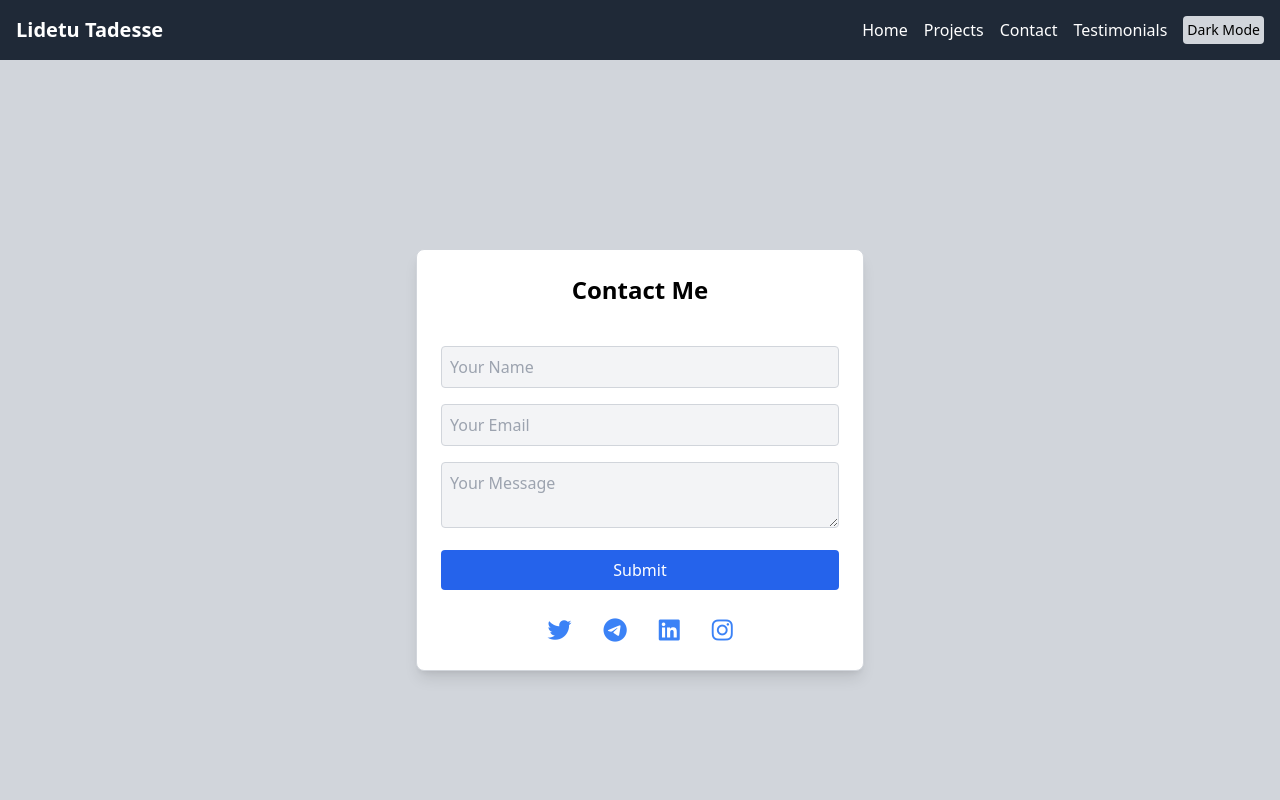
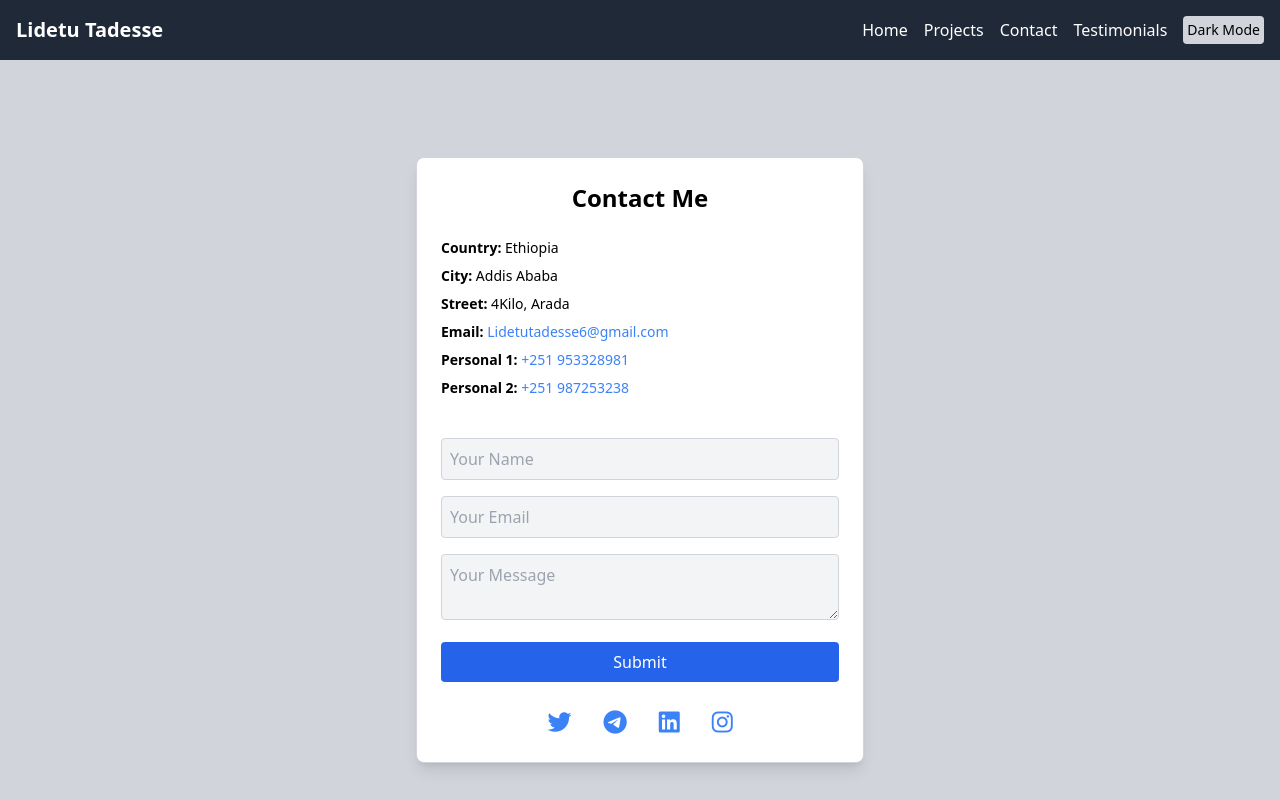
Before and after one commit to lidetrv/portfolio, a React (Vite) app: page /contact in a window 1280 px wide. Shown: the top 800 px of the page. Built offline with nearby package versions, Linux system fonts and the light colour scheme.

Commit message:
Update Contact component

```diff
--- a/src/pages/Contact.jsx
+++ b/src/pages/Contact.jsx
@@ -1,3 +1,116 @@
+// import React, { useContext } from "react";
+// import { ThemeContext } from "../App";
+
+// const Contact = () => {
+//   const { isDarkMode } = useContext(ThemeContext);
+//   return (
+//     <div
+//       className={`flex items-center justify-center min-h-screen py-8 ${
+//         isDarkMode ? "bg-gray-900 text-white" : "bg-gray-300 text-black"
+//       }`}
+//     >
+//       <div
+//         className={`w-full max-w-md p-6 rounded-lg shadow-lg border ${
+//           isDarkMode ? "bg-gray-800 border-gray-700" : "bg-white border-gray-300"
+//         }`}
+//       >
+//         <h2 className="text-2xl font-bold text-center mb-6">Contact Me</h2>
+//         <form
+//           name="contact"
+//           action="/success"
+//           method="POST"
+//           className="space-y-4"
+//         >
+//           <input type="hidden" name="form-name" value="contact" />
+
+//           {/* Name Input */}
+//           <input
+//             type="text"
+//             name="name"
+//             placeholder="Your Name"
+//             className={`w-full p-2 border rounded ${
+//               isDarkMode
+//                 ? "bg-gray-700 text-white border-gray-600"
+//                 : "bg-gray-100 text-black border-gray-300"
+//             }`}
+//             required
+//           />
+
+//           {/* Email Input */}
+//           <input
+//             type="email"
+//             name="email"
+//             placeholder="Your Email"
+//             className={`w-full p-2 border rounded ${
+//               isDarkMode
+//                 ? "bg-gray-700 text-white border-gray-600"
+//                 : "bg-gray-100 text-black border-gray-300"
+//             }`}
+//             required
+//           />
+
+//           {/* Message Textarea */}
+//           <textarea
+//             name="message"
+//             placeholder="Your Message"
+//             className={`w-full p-2 border rounded ${
+//               isDarkMode
+//                 ? "bg-gray-700 text-white border-gray-600"
+//                 : "bg-gray-100 text-black border-gray-300"
+//             }`}
+//             required
+//           ></textarea>
+
+//           {/* Submit Button */}
+//           <button
+//             type="submit"
+//             className="w-full px-4 py-2 bg-blue-600 text-white rounded hover:bg-blue-700 transition duration-300"
+//           >
+//             Submit
+//           </button>
+//         </form>
+
+//         {/* Social Media Links */}
+//         <div className="flex space-x-8 items-center justify-center mt-6">
+//           <a
+//             href="https://x.com/TadesseLidetu"
+//             className="text-blue-500 hover:text-blue-700 transition duration-300 ease-in-out"
+//             target="_blank"
+//             rel="noopener noreferrer"
+//           >
+//             <i className="fab fa-twitter text-2xl"></i>
+//           </a>
+//           <a
+//             href="https://t.me/Lide23"
+//             className="text-blue-500 hover:text-blue-700 transition duration-300 ease-in-out"
+//             target="_blank"
+//             rel="noopener noreferrer"
+//           >
+//             <i className="fab fa-telegram-plane text-2xl"></i>
+//           </a>
+//           <a
+//             href="www.linkedin.com/in/lidetu-tadesse-1985792b6"
+//             className="text-blue-500 hover:text-blue-700 transition duration-300 ease-in-out"
+//             target="_blank"
+//             rel="noopener noreferrer"
+//           >
+//             <i className="fab fa-linkedin text-2xl"></i>
+//           </a>
+//           <a
+//             href="https://www.instagram.com/tad._lidetu?igsh=YWFiZHNvcDM5Z2F6"
+//             className="text-blue-500 hover:text-blue-700 transition duration-300 ease-in-out"
+//             target="_blank"
+//             rel="noopener noreferrer"
+//           >
+//             <i className="fab fa-instagram text-2xl"></i>
+//           </a>
+//         </div>
+//       </div>
+//     </div>
+//   );
+// };
+
+// export default Contact;
 import React, { useContext } from "react";
 import { ThemeContext } from "../App";
 
@@ -15,6 +128,47 @@ const Contact = () => {
         }`}
       >
         <h2 className="text-2xl font-bold text-center mb-6">Contact Me</h2>
+
+        {/* Contact Details Section */}
+        <div className="mb-6 space-y-2 text-sm">
+          <p>
+            <strong>Country:</strong> Ethiopia
+          </p>
+          <p>
+            <strong>City:</strong> Addis Ababa
+          </p>
+          <p>
+            <strong>Street:</strong> 4Kilo, Arada
+          </p>
+          <p>
+            <strong>Email:</strong>{" "}
+            <a
+              href="mailto:Lidetutadesse6@gmail.com"
+              className="text-blue-500 hover:underline"
+            >
+              Lidetutadesse6@gmail.com
+            </a>
+          </p>
+          <p>
+            <strong>Personal 1:</strong>{" "}
+            <a
+              href="tel:+251953328981"
+              className="text-blue-500 hover:underline"
+            >
+              +251 953328981
+            </a>
+          </p>
+          <p>
+            <strong>Personal 2:</strong>{" "}
+            <a
+              href="tel:+251987253238"
+              className="text-blue-500 hover:underline"
+            >
+              +251 987253238
+            </a>
+          </p>
+        </div>
+
         <form
           name="contact"
           action="/success"
```
